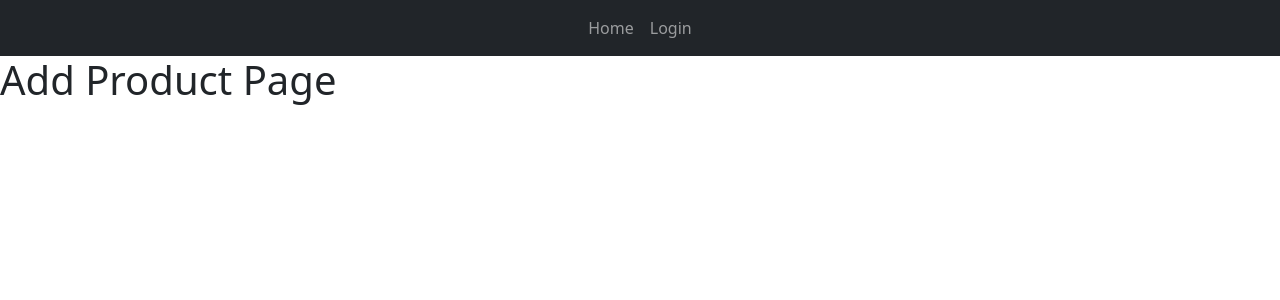
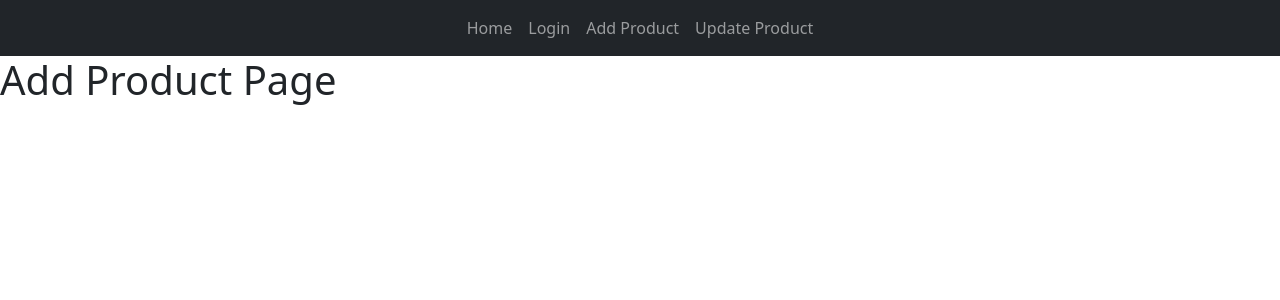
Before and after one commit to raimv05/e-commerce, a React (Create React App) app: page /add in a window 1280 px wide. Shown: the top 300 px of the page. Built offline with nearby package versions, Linux system fonts and the light colour scheme.

Commit message:
Update Navbar.js

```diff
--- a/src/Navbar.js
+++ b/src/Navbar.js
@@ -10,6 +10,12 @@
 
 //       <Nav>
 //         <Link to="/login">Login</Link>
+// <Link to="/add" className="nav-link">
+// Add Product
+// </Link>
+// <Link to="/update" className="nav-link">
+// Update Product
+// </Link>
 //       </Nav>
 //     </Navbar>
 //   );
@@ -32,6 +38,12 @@
         <Link to="/login" className="nav-link ml-3">
           Login
         </Link>
+        <Link to="/add" className="nav-link">
+          Add Product
+        </Link>
+        <Link to="/update" className="nav-link">
+          Update Product
+        </Link>
       </Nav>
     </Navbar>
   );
```
